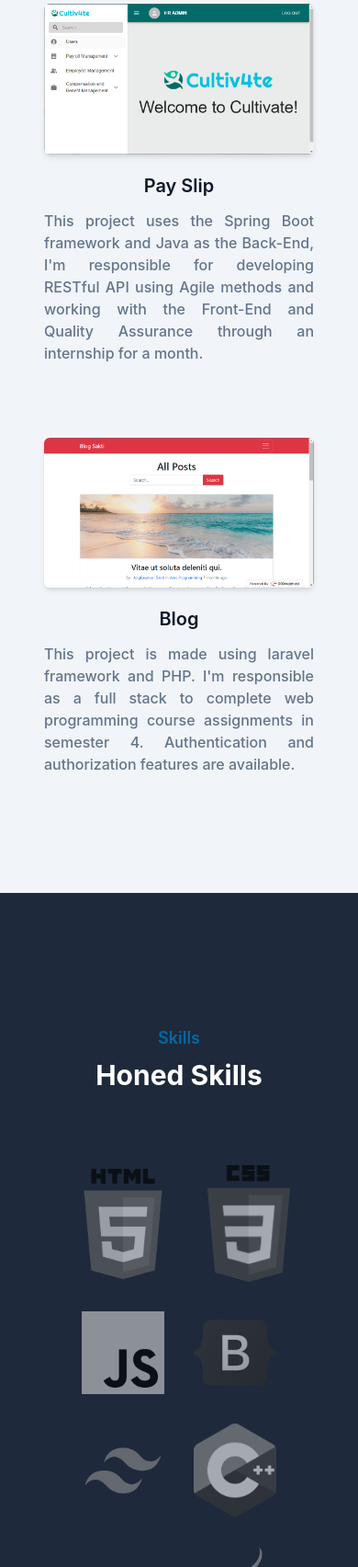
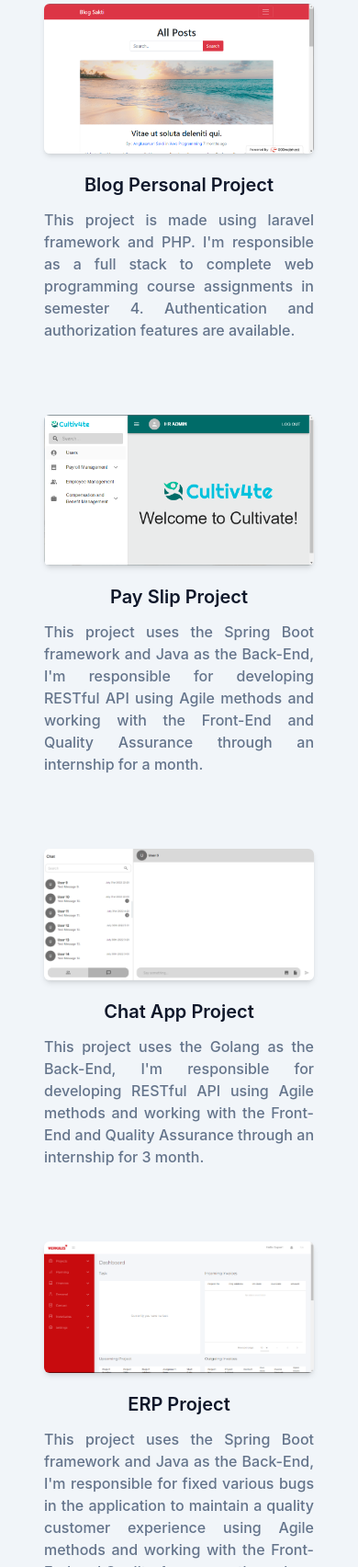
Before and after one commit to angkswrsktii/portfolio-tailwind, a website: page index.html in a window 390 px wide. Shown: the part 2053-3757 px from the top of the page at 92% size. Drawn offline with Linux system fonts and the light colour scheme.

Commit message:
portfolio-sakti

```diff
--- a/index.html
+++ b/index.html
@@ -216,7 +216,7 @@
             >
               Let's connect with each other to find out more about me.
             </p>
-            <div class="flex items-center">
+            <div class="flex items-center dark:text-white">
               <!--Github-->
               <a
                 href="https://github.com/angkswrsktii"
@@ -338,6 +338,27 @@
           <div class="mb-12 p-4 md:w-1/2">
             <div class="overflow-hidden rounded-md shadow-md">
               <img
+                src="dist/img/porto/blog.png"
+                alt="E-Commerce"
+                width="w-full"
+                height="512px"
+              />
+            </div>
+            <h3
+              class="mt-5 mb-3 text-center text-xl font-semibold text-dark dark:text-white"
+            >
+              Blog Personal Project
+            </h3>
+            <p class="text-justify text-base font-medium text-secondary">
+              This project is made using laravel framework and PHP. I'm
+              responsible as a full stack to complete web programming course
+              assignments in semester 4. Authentication and authorization
+              features are available.
+            </p>
+          </div>
+          <div class="mb-12 p-4 md:w-1/2">
+            <div class="overflow-hidden rounded-md shadow-md">
+              <img
                 src="dist/img/porto/payslip.PNG"
                 alt="Landing Page"
                 width="w-full"
@@ -346,7 +367,7 @@
             <h3
               class="mt-5 mb-3 text-center text-xl font-semibold text-dark dark:text-white"
             >
-              Pay Slip
+              Pay Slip Project
             </h3>
             <p class="text-justify text-base font-medium text-secondary">
               This project uses the Spring Boot framework and Java as the
@@ -358,22 +379,41 @@
           <div class="mb-12 p-4 md:w-1/2">
             <div class="overflow-hidden rounded-md shadow-md">
               <img
-                src="dist/img/porto/blog.png"
-                alt="E-Commerce"
+                src="dist/img/porto/chatapp.png"
+                alt="Landing Page"
                 width="w-full"
-                height="512px"
               />
             </div>
             <h3
               class="mt-5 mb-3 text-center text-xl font-semibold text-dark dark:text-white"
             >
-              Blog
+              Chat App Project
             </h3>
             <p class="text-justify text-base font-medium text-secondary">
-              This project is made using laravel framework and PHP. I'm
-              responsible as a full stack to complete web programming course
-              assignments in semester 4. Authentication and authorization
-              features are available.
+              This project uses the Golang as the Back-End, I'm responsible for
+              developing RESTful API using Agile methods and working with the
+              Front-End and Quality Assurance through an internship for 3 month.
+            </p>
+          </div>
+          <div class="mb-12 p-4 md:w-1/2">
+            <div class="overflow-hidden rounded-md shadow-md">
+              <img
+                src="dist/img/porto/erp.png"
+                alt="Landing Page"
+                width="w-full"
+              />
+            </div>
+            <h3
+              class="mt-5 mb-3 text-center text-xl font-semibold text-dark dark:text-white"
+            >
+              ERP Project
+            </h3>
+            <p class="text-justify text-base font-medium text-secondary">
+              This project uses the Spring Boot framework and Java as the
+              Back-End, I'm responsible for fixed various bugs in the
+              application to maintain a quality customer experience using Agile
+              methods and working with the Front-End and Quality Assurance
+              through an internship for a month.
             </p>
           </div>
         </div>
@@ -610,7 +650,7 @@
           </div>
         </div>
 
-        <form>
+        <form action="https://formspree.io/f/xayklwok" method="POST">
           <div class="w-full lg:mx-auto lg:w-2/3">
             <div class="mb-8 w-full px-4">
               <label for="name" class="text-base font-bold text-primary"
@@ -619,7 +659,9 @@
               <input
                 type="text"
                 id="name"
+                name="name"
                 class="w-full rounded-md bg-slate-200 p-3 text-dark focus:border-primary focus:outline-none focus:ring-1 focus:ring-primary"
+                required
               />
             </div>
             <div class="mb-8 w-full px-4">
@@ -628,8 +670,10 @@
               >
               <input
                 type="email"
+                name="email"
                 id="email"
                 class="w-full rounded-md bg-slate-200 p-3 text-dark focus:border-primary focus:outline-none focus:ring-1 focus:ring-primary"
+                required
               />
             </div>
             <div class="mb-8 w-full px-4">
@@ -637,13 +681,15 @@
                 >Message</label
               >
               <textarea
-                type="email"
-                id="email"
+                id="message"
+                name="message"
                 class="h-32 w-full rounded-md bg-slate-200 p-3 text-dark focus:border-primary focus:outline-none focus:ring-1 focus:ring-primary"
+                required
               ></textarea>
             </div>
             <div class="w-full px-4">
               <button
+                type="submit"
                 class="w-full rounded-full bg-primary py-3 px-8 text-base font-semibold text-white transition duration-500 hover:opacity-80 hover:shadow-lg"
               >
                 Submit
```
Also changed, not shown: dist/img/porto/chatapp.png (added), dist/img/porto/erp.png (added), dist/output.css.
